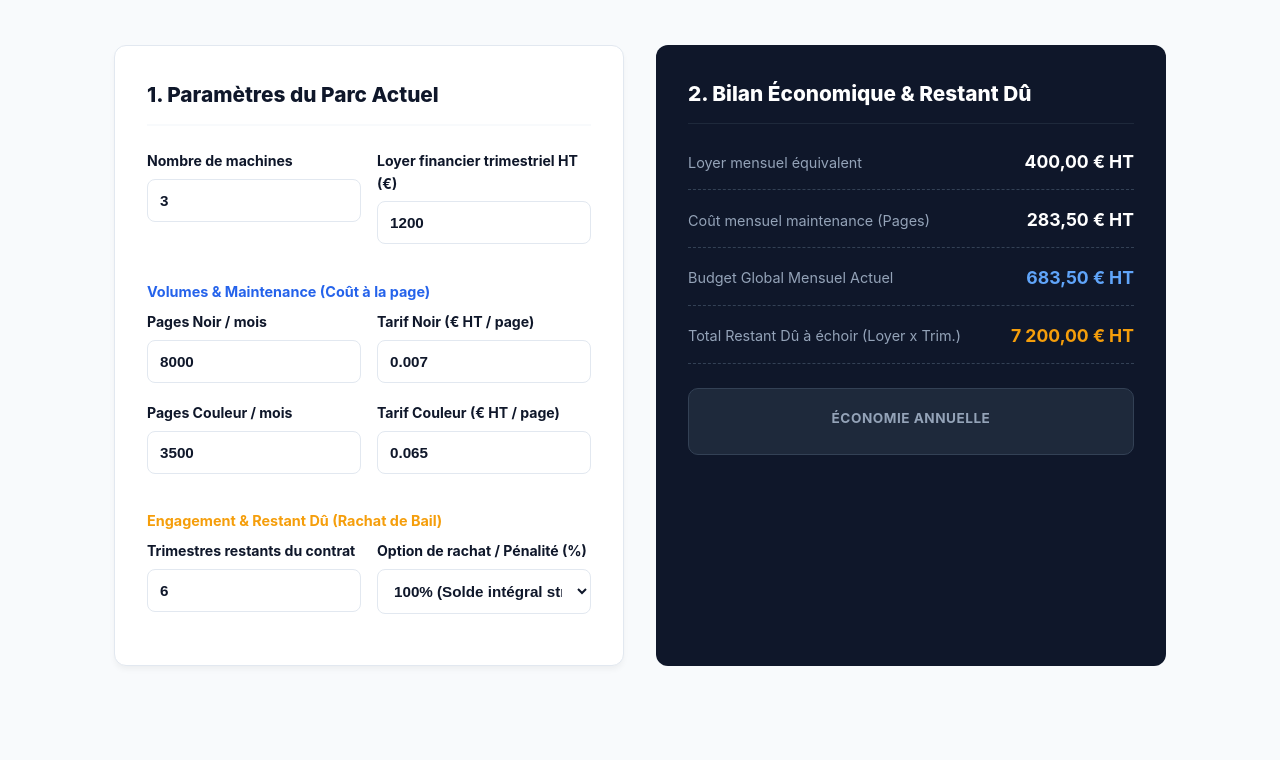
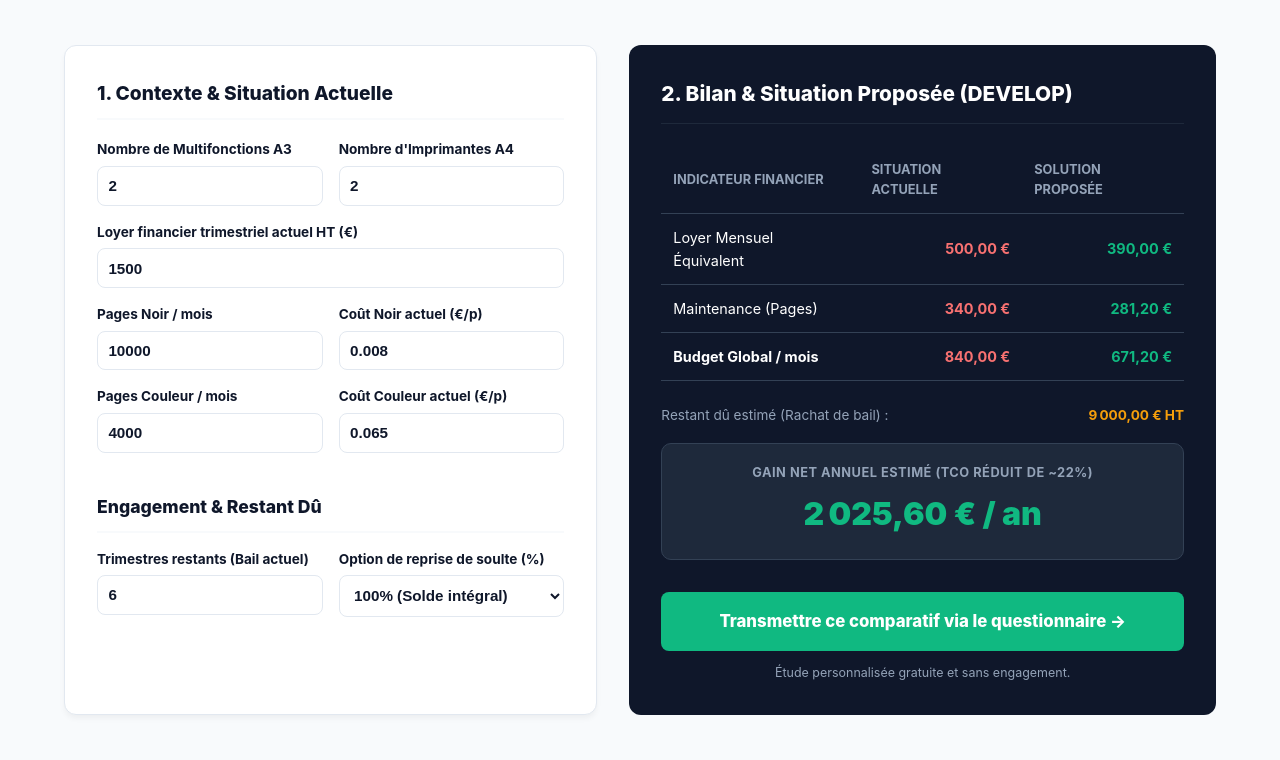
Before and after one commit to leadqualifie/Rationale-PME, a plain HTML site: page calculateur.html in a window 1280 px wide. Shown: the part 220-980 px from the top of the page. Before the commit the page ends 934 px from the top, so only its background shows below. Drawn offline with Linux system fonts and the light colour scheme.

Commit message:
calculateur.html

```diff
--- a/calculateur.html
+++ b/calculateur.html
@@ -3,8 +3,8 @@
 <head>
     <meta charset="UTF-8">
     <meta name="viewport" content="width=device-width, initial-scale=1.0">
-    <title>Simulateur & Calculateur TCO Impression | Rationale PME</title>
-    <meta name="description" content="Calculez le coût global de votre parc d'impression, vos mensualités loyers + maintenance et l'impact du restant dû pour optimiser vos charges.">
+    <title>Simulateur TCO & Comparatif Situation Actuelle vs Proposée | Rationale PME</title>
+    <meta name="description" content="Simulateur financier interactif pour PME : comparez votre parc d'impression actuel et votre restant dû avec une solution optimisée DEVELOP.">
     <style>
         :root {
             --primary: #0f172a;
@@ -29,34 +29,37 @@
         .nav-links a { text-decoration: none; color: #475569; font-weight: 600; font-size: 0.95rem; }
         .btn-header { background-color: var(--success); color: #ffffff !important; padding: 0.6rem 1.2rem; border-radius: 8px; font-weight: 700; text-decoration: none; }
 
-        .calculator-container { max-width: 1100px; margin: 3rem auto; padding: 0 1.5rem; }
+        .calculator-container { max-width: 1200px; margin: 3rem auto; padding: 0 1.5rem; }
         .calc-title { text-align: center; font-size: 2.2rem; color: var(--text-dark); margin-bottom: 0.5rem; font-weight: 900; }
         .calc-subtitle { text-align: center; color: #64748b; margin-bottom: 3rem; font-size: 1.1rem; }
 
-        .calc-grid { display: grid; grid-template-columns: 1fr 1fr; gap: 2rem; }
-        @media (max-width: 850px) { .calc-grid { grid-template-columns: 1fr; } }
+        .calc-grid { display: grid; grid-template-columns: 1fr 1.1fr; gap: 2rem; }
+        @media (max-width: 950px) { .calc-grid { grid-template-columns: 1fr; } }
 
         .panel { background: var(--card-bg); border-radius: 12px; border: 1px solid var(--border); padding: 2rem; box-shadow: 0 4px 6px -1px rgba(0,0,0,0.05); }
-        .panel-header { font-size: 1.3rem; font-weight: 800; color: var(--text-dark); margin-bottom: 1.5rem; border-bottom: 2px solid var(--bg-light); padding-bottom: 0.8rem; display: flex; align-items: center; justify-content: space-between; }
+        .panel-header { font-size: 1.2rem; font-weight: 800; color: var(--text-dark); margin-bottom: 1.2rem; border-bottom: 2px solid var(--bg-light); padding-bottom: 0.6rem; }
 
-        .form-group { margin-bottom: 1.2rem; }
-        .form-group label { display: block; font-size: 0.88rem; font-weight: 700; color: var(--text-dark); margin-bottom: 0.4rem; }
-        .form-group input, .form-group select { width: 100%; padding: 0.75rem; border: 1px solid var(--border); border-radius: 8px; font-size: 0.95rem; font-weight: 600; color: var(--text-dark); background-color: #fff; }
+        .form-group { margin-bottom: 1rem; }
+        .form-group label { display: block; font-size: 0.85rem; font-weight: 700; color: var(--text-dark); margin-bottom: 0.3rem; }
+        .form-group input, .form-group select { width: 100%; padding: 0.65rem; border: 1px solid var(--border); border-radius: 8px; font-size: 0.95rem; font-weight: 600; color: var(--text-dark); background-color: #fff; }
         .form-group input:focus, .form-group select:focus { outline: none; border-color: var(--accent); box-shadow: 0 0 0 3px rgba(37,99,235,0.1); }
         .form-row { display: grid; grid-template-columns: 1fr 1fr; gap: 1rem; }
 
+        /* RÉSULTATS COMPARATIFS */
         .results-panel { background: #0f172a; color: #ffffff; border-radius: 12px; padding: 2rem; display: flex; flex-direction: column; justify-content: space-between; }
         .results-header { font-size: 1.3rem; font-weight: 800; color: #ffffff; margin-bottom: 1.5rem; border-bottom: 1px solid #1e293b; padding-bottom: 0.8rem; }
 
-        .result-item { display: flex; justify-content: space-between; align-items: center; margin-bottom: 1rem; padding-bottom: 0.8rem; border-bottom: 1px dashed #334155; }
-        .result-label { font-size: 0.9rem; color: #94a3b8; }
-        .result-value { font-size: 1.1rem; font-weight: 700; color: #ffffff; }
+        .comparison-table { width: 100%; border-collapse: collapse; margin-bottom: 1.5rem; font-size: 0.9rem; }
+        .comparison-table th, .comparison-table td { padding: 0.75rem; text-align: left; border-bottom: 1px solid #334155; }
+        .comparison-table th { color: #94a3b8; font-weight: 700; font-size: 0.8rem; text-transform: uppercase; }
+        .comparison-table td:nth-child(2) { text-align: right; color: #f87171; font-weight: 700; }
+        .comparison-table td:nth-child(3) { text-align: right; color: var(--success); font-weight: 700; }
 
-        .result-highlight { background: #1e293b; border-radius: 10px; padding: 1.2rem; text-align: center; margin: 1.5rem 0; border: 1px solid #334155; }
-        .result-highlight-title { font-size: 0.85rem; text-transform: uppercase; letter-spacing: 0.5px; color: #94a3b8; font-weight: 700; margin-bottom: 0.3rem; }
-        .result-highlight-amount { font-size: 2.2rem; font-weight: 900; color: var(--success); }
+        .result-highlight { background: #1e293b; border-radius: 10px; padding: 1.2rem; text-align: center; margin: 1rem 0; border: 1px solid #334155; }
+        .result-highlight-title { font-size: 0.8rem; text-transform: uppercase; letter-spacing: 0.5px; color: #94a3b8; font-weight: 700; margin-bottom: 0.3rem; }
+        .result-highlight-amount { font-size: 2rem; font-weight: 900; color: var(--success); }
 
-        .btn-action { display: block; width: 100%; text-align: center; background-color: var(--success); color: #ffffff; font-size: 1.1rem; font-weight: 800; padding: 1rem; border-radius: 8px; text-decoration: none; margin-top: 1rem; transition: background-color 0.2s; border: none; cursor: pointer; }
+        .btn-action { display: block; width: 100%; text-align: center; background-color: var(--success); color: #ffffff; font-size: 1.05rem; font-weight: 800; padding: 1rem; border-radius: 8px; text-decoration: none; margin-top: 1rem; transition: background-color 0.2s; border: none; cursor: pointer; }
         .btn-action:hover { background-color: #059669; }
     </style>
 </head>
@@ -71,95 +74,173 @@
                 <a href="gamme-develop.html">Matériel DEVELOP</a>
                 <a href="calculateur.html" style="color: var(--accent); font-weight: 700;">Simulateur TCO</a>
                 <a href="actualites.html">Veille & Actualités</a>
-                <a href="https://tally.so/r/GeK01Q" target="_blank" class="btn-header">Audit Gratuit</a>
+                <a href="https://tally.so/r/GeK01Q" target="_blank" class="btn-header">Questionnaire Gratuit</a>
             </nav>
         </div>
     </header>
 
     <div class="calculator-container">
-        <h1 class="calc-title">Simulateur & Calculateur TCO Impression</h1>
-        <p class="calc-subtitle">Estimez en temps réel le coût global de votre parc (Loyers + Maintenance + Restant Dû) et vos gisements d'économies.</p>
+        <h1 class="calc-title">Simulateur & Comparatif TCO Impression</h1>
+        <p class="calc-subtitle">Analysez votre parc actuel (A3/A4, loyers, maintenance, restant dû) face à la solution optimisée DEVELOP proposée.</p>
 
         <div class="calc-grid">
-            <!-- FORMULAIRE DE SAISIE -->
+            <!-- 1. PARAMÈTRES DE LA SITUATION ACTUELLE -->
             <div class="panel">
-                <div class="panel-header">1. Paramètres du Parc Actuel</div>
+                <div class="panel-header">1. Contexte & Situation Actuelle</div>
 
                 <div class="form-row">
                     <div class="form-group">
-                        <label for="nbr-machines">Nombre de machines</label>
-                        <input type="number" id="nbr-machines" value="3" min="1" oninput="calculateTCO()">
+                        <label for="nb-a3">Nombre de Multifonctions A3</label>
+                        <input type="number" id="nb-a3" value="2" min="0" oninput="calculerTCO()">
                     </div>
                     <div class="form-group">
-                        <label for="loyer-mensuel">Loyer financier trimestriel HT (€)</label>
-                        <input type="number" id="loyer-trim" value="1200" step="50" oninput="calculateTCO()">
+                        <label for="nb-a4">Nombre d'Imprimantes A4</label>
+                        <input type="number" id="nb-a4" value="2" min="0" oninput="calculerTCO()">
                     </div>
                 </div>
 
-                <div class="form-header" style="font-weight: 700; margin: 1rem 0 0.5rem 0; font-size: 0.9rem; color: var(--accent);">Volumes & Maintenance (Coût à la page)</div>
+                <div class="form-group">
+                    <label for="loyer-actuel">Loyer financier trimestriel actuel HT (€)</label>
+                    <input type="number" id="loyer-actuel" value="1500" step="50" oninput="calculerTCO()">
+                </div>
+
                 <div class="form-row">
                     <div class="form-group">
-                        <label for="vol-nbf">Pages Noir / mois</label>
-                        <input type="number" id="vol-nbf" value="8000" step="500" oninput="calculateTCO()">
+                        <label for="vol-n">Pages Noir / mois</label>
+                        <input type="number" id="vol-n" value="10000" step="500" oninput="calculerTCO()">
                     </div>
                     <div class="form-group">
-                        <label for="cpp-nbf">Tarif Noir (€ HT / page)</label>
-                        <input type="number" id="cpp-nbf" value="0.007" step="0.001" oninput="calculateTCO()">
+                        <label for="cpp-n">Coût Noir actuel (€/p)</label>
+                        <input type="number" id="cpp-n" value="0.008" step="0.001" oninput="calculerTCO()">
                     </div>
                 </div>
 
                 <div class="form-row">
                     <div class="form-group">
-                        <label for="vol-coul">Pages Couleur / mois</label>
-                        <input type="number" id="vol-coul" value="3500" step="250" oninput="calculateTCO()">
+                        <label for="vol-c">Pages Couleur / mois</label>
+                        <input type="number" id="vol-c" value="4000" step="250" oninput="calculerTCO()">
                     </div>
                     <div class="form-group">
-                        <label for="cpp-coul">Tarif Couleur (€ HT / page)</label>
-                        <input type="number" id="cpp-coul" value="0.065" step="0.005" oninput="calculateTCO()">
+                        <label for="cpp-c">Coût Couleur actuel (€/p)</label>
+                        <input type="number" id="cpp-c" value="0.065" step="0.005" oninput="calculerTCO()">
                     </div>
                 </div>
 
-                <div class="form-header" style="font-weight: 700; margin: 1rem 0 0.5rem 0; font-size: 0.9rem; color: var(--warning);">Engagement & Restant Dû (Rachat de Bail)</div>
+                <div class="panel-header" style="font-size: 1.1rem; margin-top: 1.5rem; margin-bottom: 1rem;">Engagement & Restant Dû</div>
                 <div class="form-row">
                     <div class="form-group">
-                        <label for="trim-restants">Trimestres restants du contrat</label>
-                        <input type="number" id="trim-restants" value="6" min="0" oninput="calculateTCO()">
+                        <label for="loy-restants">Trimestres restants (Bail actuel)</label>
+                        <input type="number" id="loy-restants" value="6" min="0" oninput="calculerTCO()">
                     </div>
                     <div class="form-group">
-                        <label for="penalite-taux">Option de rachat / Pénalité (%)</label>
-                        <select id="penalite-taux" onchange="calculateTCO()">
-                            <option value="1.0" selected>100% (Solde intégral strict)</option>
-                            <option value="0.95">95% (Négociation standard)</option>
-                            <option value="0.90">90% (Escompte financier)</option>
+                        <label for="rachat-taux">Option de reprise de soulte (%)</label>
+                        <select id="rachat-taux" onchange="calculerTCO()">
+                            <option value="1.0" selected>100% (Solde intégral)</option>
+                            <option value="0.90">90% (Lissage partiel)</option>
+                            <option value="0.80">80% (Reprise agressive)</option>
                         </select>
                     </div>
                 </div>
             </div>
 
-            <!-- RÉSULTATS DYNAMIQUES -->
+            <!-- 2. RÉSULTATS & SITUATION PROPOSÉE -->
             <div class="results-panel">
                 <div>
-                    <div class="results-header">2. Bilan Économique & Restant Dû</div>
+                    <div class="results-header">2. Bilan & Situation Proposée (DEVELOP)</div>
 
-                    <div class="result-item">
-                        <span class="result-label">Loyer mensuel équivalent</span>
-                        <span class="result-value" id="res-loyer-mensuel">400,00 € HT</span>
-                    </div>
+                    <table class="comparison-table">
+                        <thead>
+                            <tr>
+                                <th>Indicateur Financier</th>
+                                <th>Situation Actuelle</th>
+                                <th>Solution Proposée</th>
+                            </tr>
+                        </thead>
+                        <tbody>
+                            <tr>
+                                <td>Loyer Mensuel Équivalent</td>
+                                <td id="disp-loyer-act">500,00 €</td>
+                                <td id="disp-loyer-prop">390,00 €</td>
+                            </tr>
+                            <tr>
+                                <td>Maintenance (Pages)</td>
+                                <td id="disp-maint-act">340,00 €</td>
+                                <td id="disp-maint-prop">260,00 €</td>
+                            </tr>
+                            <tr>
+                                <td><strong>Budget Global / mois</strong></td>
+                                <td id="disp-total-act"><strong>840,00 €</strong></td>
+                                <td id="disp-total-prop"><strong>650,00 €</strong></td>
+                            </tr>
+                        </tbody>
+                    </table>
 
-                    <div class="result-item">
-                        <span class="result-label">Coût mensuel maintenance (Pages)</span>
-                        <span class="result-value" id="res-maint-mensuelle">283,50 € HT</span>
-                    </div>
-
-                    <div class="result-item">
-                        <span class="result-label">Budget Global Mensuel Actuel</span>
-                        <span class="result-value" style="color: #60a5fa;" id="res-budget-mensuel">683,50 € HT</span>
-                    </div>
-
-                    <div class="result-item">
-                        <span class="result-label">Total Restant Dû à échoir (Loyer x Trim.)</span>
-                        <span class="result-value" style="color: var(--warning);" id="res-restant-du">7 200,00 € HT</span>
+                    <div style="font-size: 0.85rem; color: #94a3b8; margin-bottom: 0.5rem; display: flex; justify-content: space-between;">
+                        <span>Restant dû estimé (Rachat de bail) :</span>
+                        <strong style="color: var(--warning);" id="disp-restant-du">9 000,00 € HT</strong>
                     </div>
 
                     <div class="result-highlight">
-                        <div class="result-highlight-title">Économie annuelle
+                        <div class="result-highlight-title">Gain net annuel estimé (TCO Réduit de ~22%)</div>
+                        <div class="result-highlight-amount" id="disp-gain-an">2 275,20 € / an</div>
+                    </div>
+                </div>
+
+                <div>
+                    <a href="https://tally.so/r/GeK01Q" target="_blank" class="btn-action">Transmettre ce comparatif via le questionnaire →</a>
+                    <p style="text-align: center; font-size: 0.78rem; color: #94a3b8; margin-top: 0.8rem;">Étude personnalisée gratuite et sans engagement.</p>
+                </div>
+            </div>
+        </div>
+    </div>
+
+    <script>
+        function calculerTCO() {
+            // 1. Récupération des entrées
+            const loyerTrimActuel = parseFloat(document.getElementById('loyer-actuel').value) || 0;
+            const volN = parseFloat(document.getElementById('vol-n').value) || 0;
+            const cppNActuel = parseFloat(document.getElementById('cpp-n').value) || 0;
+            const volC = parseFloat(document.getElementById('vol-c').value) || 0;
+            const cppCActuel = parseFloat(document.getElementById('cpp-c').value) || 0;
+
+            const trimRestants = parseFloat(document.getElementById('loy-restants').value) || 0;
+            const tauxRachat = parseFloat(document.getElementById('rachat-taux').value) || 1.0;
+
+            // 2. Calculs Situation Actuelle
+            const loyerMensuelActuel = loyerTrimActuel / 3;
+            const maintMensuelleActuelle = (volN * cppNActuel) + (volC * cppCActuel);
+            const totalMensuelActuel = loyerMensuelActuel + maintMensuelleActuelle;
+
+            const restantDuBrut = loyerTrimActuel * trimRestants;
+            const restantDuNet = restantDuBrut * tauxRachat;
+
+            // 3. Calculs Situation Proposée (Simulation DEVELOP : -20% sur loyer et -15% sur les coûts à la page)
+            const loyerMensuelPropose = loyerMensuelActuel * 0.78;
+            const cppNPropose = cppNActuel * 0.85;
+            const cppCPropose = cppCActuel * 0.82;
+            const maintMensuelleProposee = (volN * cppNPropose) + (volC * cppCPropose);
+            const totalMensuelPropose = loyerMensuelPropose + maintMensuelleProposee;
+
+            // 4. Gains
+            const economieMensuelle = totalMensuelActuel - totalMensuelPropose;
+            const economieAnnuelle = economieMensuelle * 12;
+
+            // 5. Affichage dynamique dans le tableau et les blocs
+            document.getElementById('disp-loyer-act').innerText = loyerMensuelActuel.toLocaleString('fr-FR', { minimumFractionDigits: 2, maximumFractionDigits: 2 }) + ' €';
+            document.getElementById('disp-loyer-prop').innerText = loyerMensuelPropose.toLocaleString('fr-FR', { minimumFractionDigits: 2, maximumFractionDigits: 2 }) + ' €';
+
+            document.getElementById('disp-maint-act').innerText = maintMensuelleActuelle.toLocaleString('fr-FR', { minimumFractionDigits: 2, maximumFractionDigits: 2 }) + ' €';
+            document.getElementById('disp-maint-prop').innerText = maintMensuelleProposee.toLocaleString('fr-FR', { minimumFractionDigits: 2, maximumFractionDigits: 2 }) + ' €';
+
+            document.getElementById('disp-total-act').innerHTML = '<strong>' + totalMensuelActuel.toLocaleString('fr-FR', { minimumFractionDigits: 2, maximumFractionDigits: 2 }) + ' €</strong>';
+            document.getElementById('disp-total-prop').innerHTML = '<strong>' + totalMensuelPropose.toLocaleString('fr-FR', { minimumFractionDigits: 2, maximumFractionDigits: 2 }) + ' €</strong>';
+
+            document.getElementById('disp-restant-du').innerText = restantDuNet.toLocaleString('fr-FR', { minimumFractionDigits: 2, maximumFractionDigits: 2 }) + ' € HT';
+            document.getElementById('disp-gain-an').innerText = economieAnnuelle.toLocaleString('fr-FR', { minimumFractionDigits: 2, maximumFractionDigits: 2 }) + ' € / an';
+        }
+
+        // Lancement au chargement de la page
+        calculerTCO();
+    </script>
+</body>
+</html>
```
